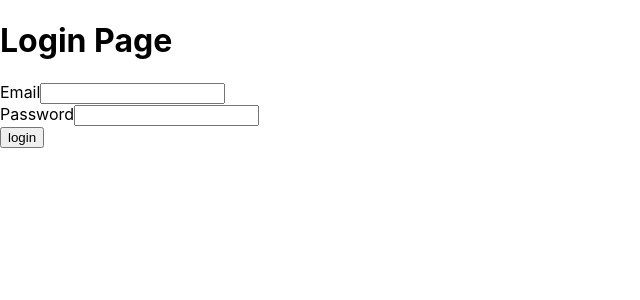
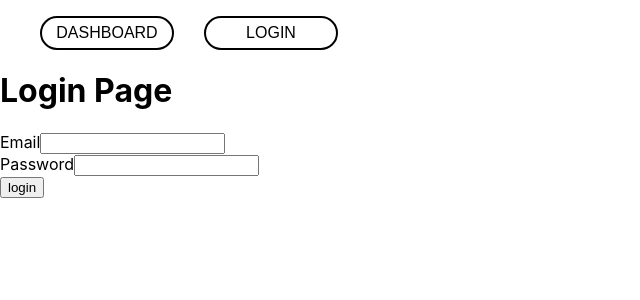
Before and after one commit to SandyNavalon/recipes-app, a React (Create React App) app: page / in a window 1280 px wide. Shown: the top 300 px of the page, without its empty margins (0-640 px from the left). Built offline with nearby package versions, Linux system fonts and the light colour scheme.

Commit message:
FEAT: added navbar

```diff
--- a/src/App.jsx
+++ b/src/App.jsx
@@ -3,12 +3,14 @@ import { BrowserRouter as Router, Routes, Route } from "react-router-dom";
 import routes from "./Config/routes.js";
 import AppRoutes from "./Components/AppRoute";
 import { AuthProvider } from "./Context/context.index";
+import Navbar from "./Components/Navbar/Navbar.jsx";
 
 
 function App() {
   return (
     <AuthProvider>
       <Router>
+      <Navbar/>
         <Routes>
           {routes.map((route) => (
             <Route key={route.path} path={route.path} element={route.element} />
--- /dev/null
+++ b/src/Components/Navbar/Navbar.jsx
@@ -0,0 +1,31 @@
+import React from 'react'
+import { NavLink } from 'react-router-dom';
+
+import './Navbar.scss';
+
+const Navbar = () => {
+    return (
+
+        <div>
+        <ul>
+        <li className='nav__btn'>
+            <NavLink
+            className={({isActive}) => (isActive ? 'active' : 'inactive')}
+            to="/dashboard">
+            DASHBOARD
+            </NavLink>
+        </li>
+            <li className='nav__btn'>
+                {/* la className afecta a todos los endpoints porque van con '/' */}
+                <NavLink
+                className={({isActive}) => (isActive ? 'active' : 'inactive')}
+                to="/login">
+                    LOGIN
+                </NavLink>
+            </li>
+        </ul>
+        </div>
+    )
+}
+
+export default Navbar;
--- /dev/null
+++ b/src/Components/Navbar/Navbar.scss
@@ -0,0 +1,52 @@
+.active {
+    color: #002345;
+    font-weight: bold;
+    text-decoration: none;
+    text-align: center;
+}
+
+.inactive {
+    color: black;
+    text-decoration: none;
+}
+
+ul {
+    display: flex;
+    justify-content: flex-start;
+    gap: 30px;
+
+
+    .nav__btn {
+        background-color: rgb(255, 255, 255);
+        border: 1px solid black;
+
+        width: 130px;
+        height: 30px;
+        text-align: center;
+        font-family: "Quicksand", sans-serif;
+
+        border-radius: 20px;
+        border-style: solid;
+        border-width: 2px;
+        box-shadow: rgba(0, 0, 0, 0.2) 15px 28px 25px -18px;
+        cursor: pointer;
+        display: flex;
+        align-items: center;
+        justify-content: center;
+
+        outline: none;
+        transition: all 235ms ease-in-out;
+        user-select: none;
+        -webkit-user-select: none;
+        touch-action: manipulation;
+    }
+
+    li:hover {
+        box-shadow: rgba(0, 0, 0, 0.3) 2px 8px 8px -5px;
+        transform: translate3d(0, 2px, 0);
+    }
+
+    li:focus {
+        box-shadow: rgba(0, 0, 0, 0.3) 2px 8px 4px -6px;
+    }
+}
```
